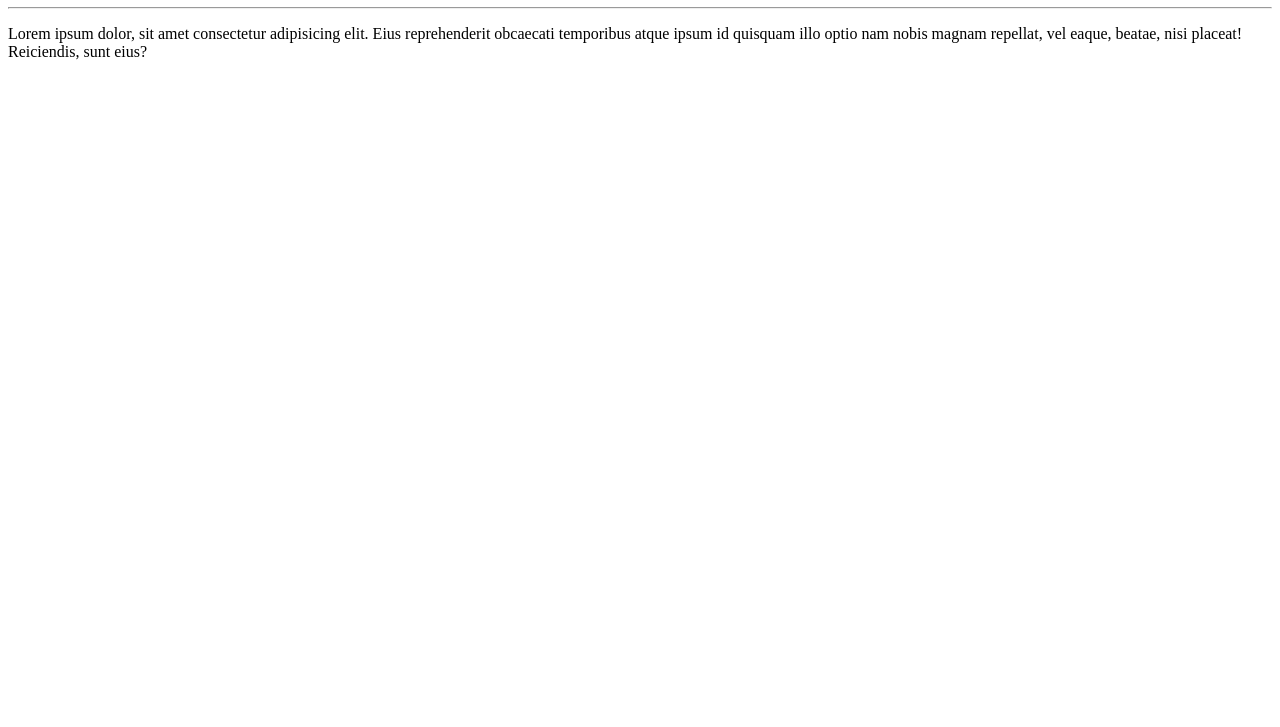
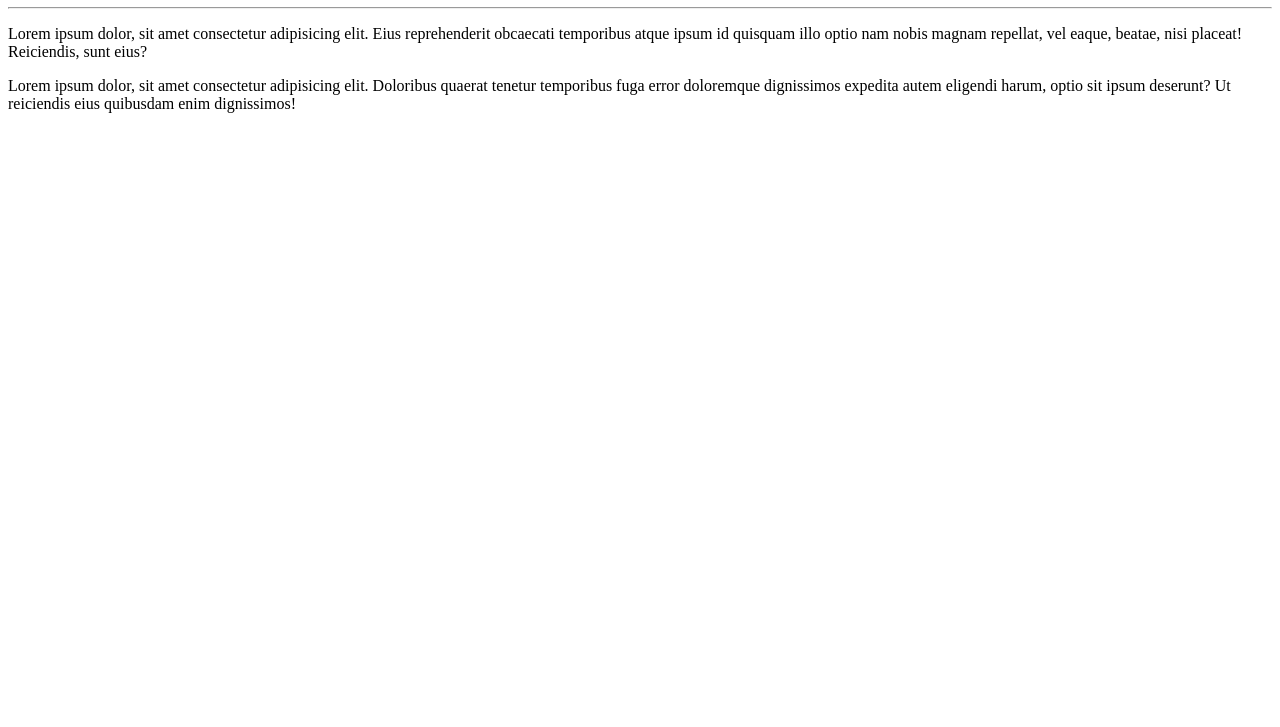
Before and after one commit to taissousa/Ola-Mundo, a plain HTML site: page site-exemplo/index.html in a window 1280 px wide. Shown: the part 73-800 px from the top of the page. Drawn offline with Linux system fonts and the light colour scheme.

Commit message:
Adicionei um parágrafo

```diff
--- a/site-exemplo/index.html
+++ b/site-exemplo/index.html
@@ -10,5 +10,6 @@
     <h1>Olá, Mundo!</h1>
     <hr>
     <p>Lorem ipsum dolor, sit amet consectetur adipisicing elit. Eius reprehenderit obcaecati temporibus atque ipsum id quisquam illo optio nam nobis magnam repellat, vel eaque, beatae, nisi placeat! Reiciendis, sunt eius?</p>
+    <p>Lorem ipsum dolor, sit amet consectetur adipisicing elit. Doloribus quaerat tenetur temporibus fuga error doloremque dignissimos expedita autem eligendi harum, optio sit ipsum deserunt? Ut reiciendis eius quibusdam enim dignissimos!</p>
 </body>
 </html>
```
